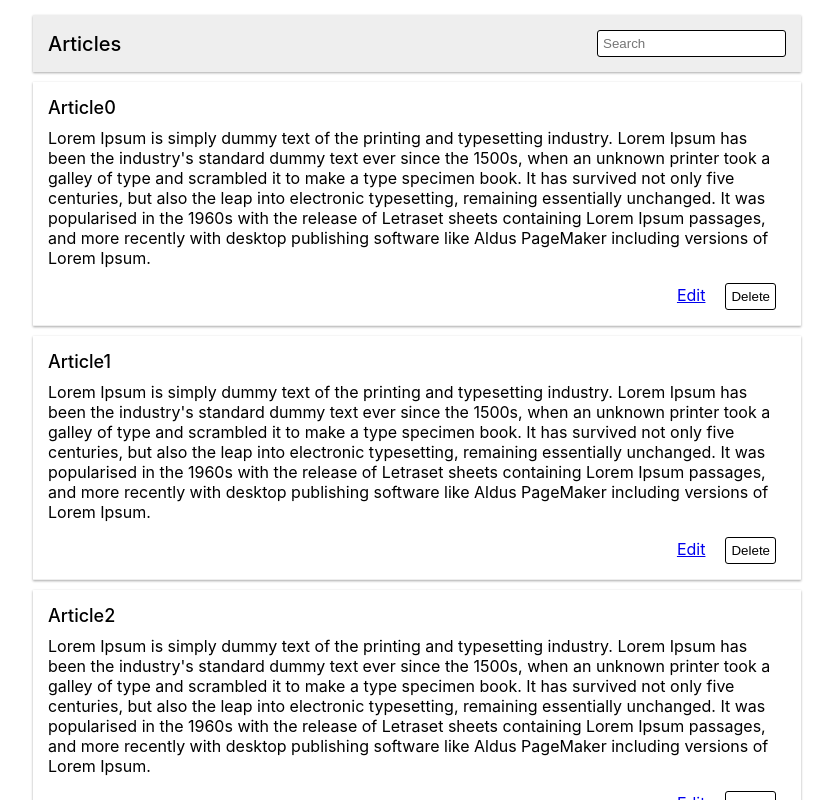
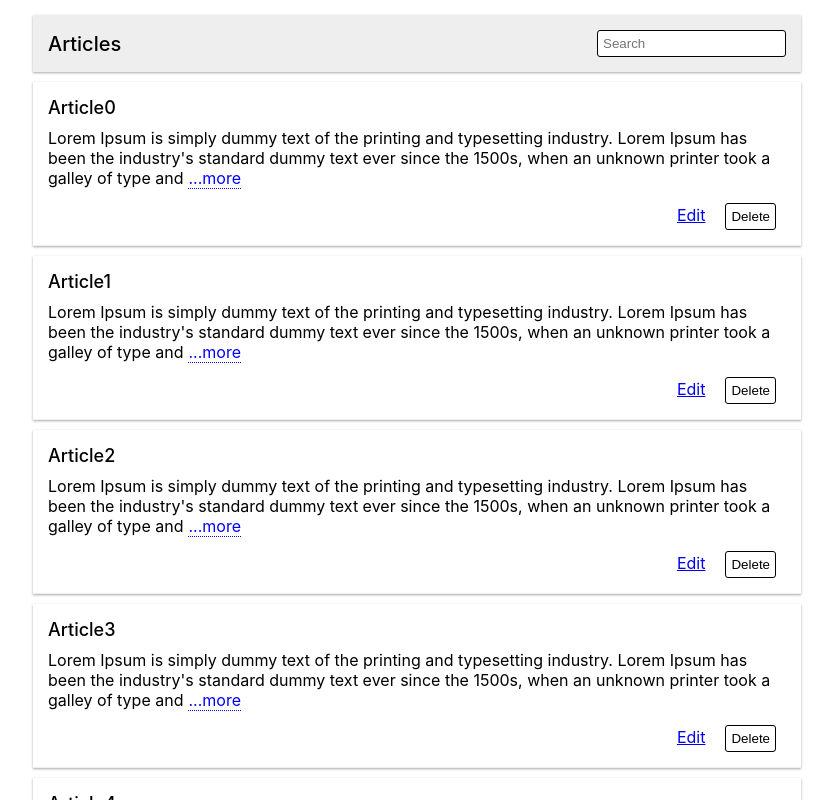
Before and after one commit to NVZver/ReactBlog, a React (Create React App) app: page /articles in a window 1280 px wide. Shown: the top 800 px of the page, without its empty margins (223-1056 px from the left). Built offline with nearby package versions, Linux system fonts and the light colour scheme.

Commit message:
Added show more\less control to an article

```diff
--- a/src/blog/articles-list/article-list-item.js
+++ b/src/blog/articles-list/article-list-item.js
@@ -4,9 +4,20 @@ import './article-list-item.scss';
 
 export class ArticleListItem extends Component {
 
+    contentStatuses = ['...more', '...less'];
+    showLessLimit = 50;
+
     constructor(props){
         super(props);
+        this.state = {
+            showMore: false,
+            statusText: this.contentStatuses[0]
+        };
         this.handleButtonClickDelete = this.handleButtonClickDelete.bind(this);
+        this.changeContentStatus = this.changeContentStatus.bind(this);
+        this.getText = this.getText.bind(this);
+        this.getShowMoreControl = this.getShowMoreControl.bind(this);
+        this.isLargeContent = this.isLargeContent.bind(this);
     }
 
     handleButtonClickDelete(event){
@@ -15,11 +26,50 @@ export class ArticleListItem extends Component {
         }
     }
 
+    changeContentStatus(){
+        const newState = {
+            showMore: !this.state.showMore,
+            statusText: this.contentStatuses[+!this.state.showMore]
+        };
+        this.setState(newState);
+    }
+
+    getText(){
+        let result = this.props.text
+            .split(' ')
+            .slice(0, this.showLessLimit)
+            .join(' ');
+
+        if(this.state.showMore){
+            result = this.props.text;
+        }
+        return result;
+    }
+
+    getShowMoreControl(){
+        let control = (
+            <span
+                className="article-content__show-more"
+                onClick={this.changeContentStatus}>
+                {this.state.statusText}
+            </span>
+        );
+        return this.isLargeContent(this.props.text) ? control : null;
+    }
+
+    isLargeContent(text){
+        const wordsCount = text.split(' ').length;
+        return wordsCount > this.showLessLimit;
+    }
+
     render(){
         return (
             <div className="shadowed article">
                 <div className="article-title">{this.props.title}</div>
-                <div className="article-content">{this.props.text}</div>
+                <div className="article-content">
+                    <span>{this.getText()}</span>
+                    {this.getShowMoreControl()}
+                </div>
                 <div className="article-actions">
                     <Link className="article-actions__item" to={`/articles/${this.props.id}/edit`}>Edit</Link>
                     <button className="article-actions__item" onClick={this.handleButtonClickDelete}>Delete</button>
--- a/src/blog/articles-list/article-list-item.scss
+++ b/src/blog/articles-list/article-list-item.scss
@@ -20,4 +20,13 @@
             margin: 0px 10px;
         }
     }
+
+    &-content {
+        &__show-more{
+            color: blue;
+            border-bottom: 1px dotted;
+            margin-left: 5px;
+            cursor: pointer;
+        }
+    }
 }
```
